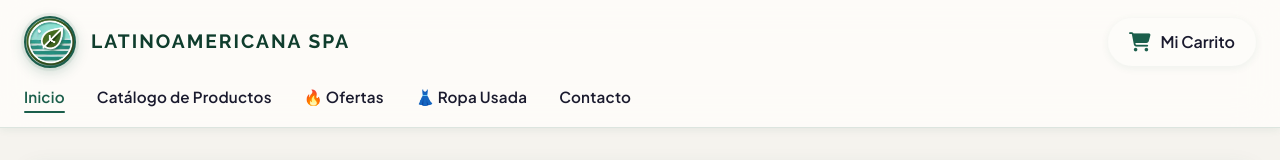
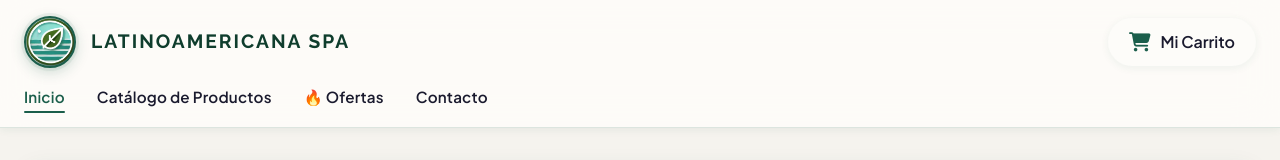
Before and after one commit to JoseRGN/latinoamericana-spa, a plain HTML site: page index.html in a window 1280 px wide. Shown: the top 160 px of the page. Drawn offline with Linux system fonts and the light colour scheme.

Commit message:
Ocultar seccion Ropa Usada del nav y footer

```diff
--- a/app.js
+++ b/app.js
@@ -91,7 +91,7 @@ function setupEventListeners() {
     footerCatalogo.addEventListener('click', (e) => { e.preventDefault(); history.pushState(null, '', '#catalogo'); setActiveNav(navCatalogo); renderCatalog(); window.scrollTo(0,0); });
 
     navOfertas.addEventListener('click', () => { history.pushState(null, '', '#ofertas'); setActiveNav(navOfertas); renderOfertas(); window.scrollTo(0,0); });
-    navRopaUsada.addEventListener('click', () => { history.pushState(null, '', '#ropa-usada'); setActiveNav(navRopaUsada); renderRopaUsada(); window.scrollTo(0,0); });
+    navRopaUsada?.addEventListener('click', () => { history.pushState(null, '', '#ropa-usada'); setActiveNav(navRopaUsada); renderRopaUsada(); window.scrollTo(0,0); });
     document.getElementById('footer-ropa-usada')?.addEventListener('click', (e) => { e.preventDefault(); history.pushState(null, '', '#ropa-usada'); setActiveNav(navRopaUsada); renderRopaUsada(); window.scrollTo(0,0); });
 
     footerPrivacidad?.addEventListener('click', (e) => { e.preventDefault(); history.pushState(null, '', '#privacidad'); setActiveNav(null); renderPrivacidad(); window.scrollTo(0,0); });
--- a/index.html
+++ b/index.html
@@ -62,7 +62,7 @@
                 <a class="active" id="nav-inicio">Inicio</a>
                 <a id="nav-catalogo">Catálogo de Productos</a>
                 <a id="nav-ofertas">🔥 Ofertas</a>
-                <a id="nav-ropa-usada">👗 Ropa Usada</a>
+                <!-- <a id="nav-ropa-usada">👗 Ropa Usada</a> -->
                 <a id="nav-contacto" style="cursor:pointer;">Contacto</a>
             </nav>
         </div>
@@ -108,7 +108,7 @@
                     <ul>
                         <li><a href="#" id="footer-inicio">Inicio</a></li>
                         <li><a href="#" id="footer-catalogo">Catálogo</a></li>
-                        <li><a href="#" id="footer-ropa-usada">👗 Ropa Usada</a></li>
+                        <!-- <li><a href="#" id="footer-ropa-usada">👗 Ropa Usada</a></li> -->
                         <li><a href="#" id="footer-contacto">Contacto</a></li>
                         <li><a href="#" id="footer-devoluciones">Devoluciones</a></li>
                         <li><a href="#" id="footer-privacidad">Políticas de Privacidad</a></li>
```
